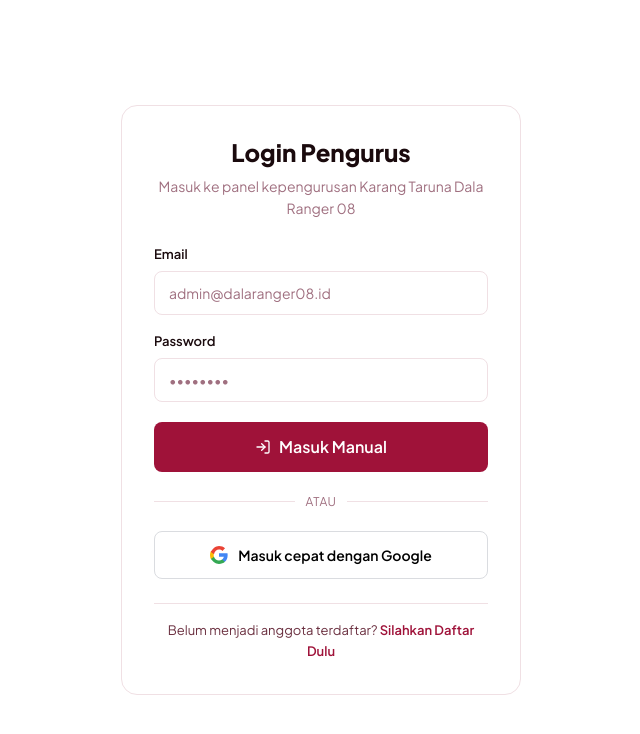
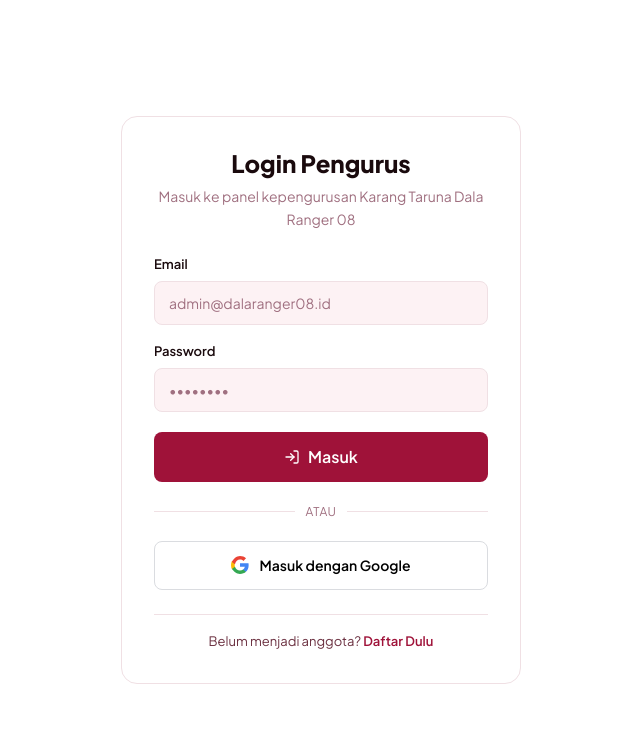
Before and after one commit to adly-248/dala-ranger08, a Next.js app: page /login-admin in a window 1280 px wide. Shown: the top 734 px of the page, without its empty margins (319-959 px from the left). Built offline with nearby package versions, Linux system fonts and the light colour scheme; a web font is replaced by a local one.

Commit message:
fix: wrap login form with suspense to avoid prerender error

```diff
--- a/app/login-admin/page.tsx
+++ b/app/login-admin/page.tsx
@@ -1,5 +1,4 @@
 'use client'
-export const dynamic = "force-dynamic";
 
 import { useState, useEffect, Suspense } from 'react'
 import { signIn } from 'next-auth/react'
@@ -7,42 +6,34 @@ import { useRouter, useSearchParams } from 'next/navigation'
 import Link from 'next/link'
 import { LogIn, AlertCircle } from 'lucide-react'
 
-// 1. Buat sub-komponen khusus untuk Form Login yang memakai useSearchParams
 function LoginForm() {
   const [email, setEmail] = useState('')
   const [password, setPassword] = useState('')
   const [error, setError] = useState('')
   const [loading, setLoading] = useState(false)
   const router = useRouter()
-
   const searchParams = useSearchParams()
-  const errorType = searchParams?.get('error')
 
   useEffect(() => {
+    const errorType = searchParams?.get('error')
     if (errorType === 'Callback' || errorType === 'AccessDenied') {
       setError('Akses ditolak! Email Google kamu belum terdaftar di database anggota Karang Taruna.')
     }
-  }, [errorType])
+  }, [searchParams])
 
   const handleSubmit = async (e: React.FormEvent) => {
     e.preventDefault()
     setLoading(true)
     setError('')
-
     try {
-      const res = await signIn('credentials', {
-        redirect: false,
-        email,
-        password,
-      })
-
+      const res = await signIn('credentials', { redirect: false, email, password })
       if (res?.error) {
         setError('Email atau password salah')
       } else {
         router.push('/')
         router.refresh()
       }
-    } catch (err) {
+    } catch {
       setError('Terjadi kesalahan sistem')
     } finally {
       setLoading(false)
@@ -51,8 +42,12 @@ function LoginForm() {
 
   return (
     <div style={{ maxWidth: 400, width: '100%', padding: 32, background: 'var(--surface)', border: '1px solid var(--border)', borderRadius: 16 }}>
-      <h1 style={{ fontSize: 24, fontWeight: 800, marginBottom: 8, textAlign: 'center', color: 'var(--text)' }}>Login Pengurus</h1>
-      <p style={{ color: 'var(--text3)', fontSize: 14, marginBottom: 24, textAlign: 'center' }}>Masuk ke panel kepengurusan Karang Taruna Dala Ranger 08</p>
+      <h1 style={{ fontSize: 24, fontWeight: 800, marginBottom: 8, textAlign: 'center', color: 'var(--text)' }}>
+        Login Pengurus
+      </h1>
+      <p style={{ color: 'var(--text3)', fontSize: 14, marginBottom: 24, textAlign: 'center' }}>
+        Masuk ke panel kepengurusan Karang Taruna Dala Ranger 08
+      </p>
 
       {error && (
         <div style={{ display: 'flex', alignItems: 'flex-start', gap: 10, background: 'rgba(239,68,68,0.1)', border: '1px solid rgba(239,68,68,0.3)', color: '#ef4444', padding: 12, borderRadius: 8, fontSize: 13, marginBottom: 16, lineHeight: 1.5 }}>
@@ -70,7 +65,6 @@ function LoginForm() {
             value={email}
             onChange={e => setEmail(e.target.value)}
             required
-            style={{ width: '100%', padding: '10px 14px', borderRadius: 8, border: '1px solid var(--border)', background: 'var(--bg)', color: 'var(--text)', fontSize: 14 }}
           />
         </div>
         <div>
@@ -81,19 +75,23 @@ function LoginForm() {
             value={password}
             onChange={e => setPassword(e.target.value)}
             required
-            style={{ width: '100%', padding: '10px 14px', borderRadius: 8, border: '1px solid var(--border)', background: 'var(--bg)', color: 'var(--text)', fontSize: 14 }}
           />
         </div>
-        <button type="submit" disabled={loading} className="btn-primary" style={{ width: '100%', justifyContent: 'center', marginTop: 4, padding: '12px', borderRadius: 8, fontWeight: 600, cursor: 'pointer', display: 'flex', alignItems: 'center', gap: 8 }}>
+        <button
+          type="submit"
+          disabled={loading}
+          className="btn-primary"
+          style={{ width: '100%', justifyContent: 'center', marginTop: 4, padding: '12px', borderRadius: 8, fontWeight: 600, cursor: loading ? 'not-allowed' : 'pointer', display: 'flex', alignItems: 'center', gap: 8, opacity: loading ? 0.7 : 1 }}
+        >
           <LogIn size={16} />
-          {loading ? 'Masuk...' : 'Masuk Manual'}
+          {loading ? 'Masuk...' : 'Masuk'}
         </button>
       </form>
 
       <div style={{ display: 'flex', alignItems: 'center', margin: '20px 0', gap: 10 }}>
-        <div style={{ flex: 1, height: '1px', background: 'var(--border)' }}></div>
+        <div style={{ flex: 1, height: '1px', background: 'var(--border)' }} />
         <span style={{ fontSize: 12, color: 'var(--text3)', textTransform: 'uppercase', letterSpacing: '0.05em' }}>atau</span>
-        <div style={{ flex: 1, height: '1px', background: 'var(--border)' }}></div>
+        <div style={{ flex: 1, height: '1px', background: 'var(--border)' }} />
       </div>
 
       <button
@@ -106,24 +104,32 @@ function LoginForm() {
           <path d="M3.95 10.74c-.18-.54-.28-1.12-.28-1.74s.1-1.2.28-1.74V4.94H.92C.33 6.12 0 7.47 0 9s.33 2.88.92 4.06l3.03-2.32z" fill="#FBBC05" />
           <path d="M9 3.58c1.32 0 2.5.45 3.44 1.35l2.58-2.59C13.47.8 11.43 0 9 0 5.46 0 2.4 2.98.92 5.94l3.03 2.32C4.66 5.16 6.65 3.58 9 3.58z" fill="#EA4335" />
         </svg>
-        Masuk cepat dengan Google
+        Masuk dengan Google
       </button>
 
       <div style={{ marginTop: 24, paddingTop: 16, borderTop: '1px solid var(--border)', fontSize: 13, color: 'var(--text2)', textAlign: 'center' }}>
-        Belum menjadi anggota terdaftar?{' '}
+        Belum menjadi anggota?{' '}
         <Link href="/register" style={{ color: 'var(--primary)', textDecoration: 'none', fontWeight: 600 }}>
-          Silahkan Daftar Dulu
+          Daftar Dulu
         </Link>
       </div>
     </div>
   )
 }
 
-// 2. Komponen utama yang diexport dengan membungkus form di dalam Suspense
+// Fallback saat Suspense loading
+function LoginFallback() {
+  return (
+    <div style={{ maxWidth: 400, width: '100%', padding: 32, background: 'var(--surface)', border: '1px solid var(--border)', borderRadius: 16, textAlign: 'center' }}>
+      <div style={{ color: 'var(--text3)', fontSize: 14 }}>Memuat halaman login...</div>
+    </div>
+  )
+}
+
 export default function LoginAdminPage() {
   return (
     <div style={{ minHeight: '100vh', display: 'flex', alignItems: 'center', justifyContent: 'center', background: 'var(--bg)', padding: '24px 16px' }}>
-      <Suspense fallback={<div style={{ color: 'var(--text)' }}>Memuat Halaman...</div>}>
+      <Suspense fallback={<LoginFallback />}>
         <LoginForm />
       </Suspense>
     </div>
```
